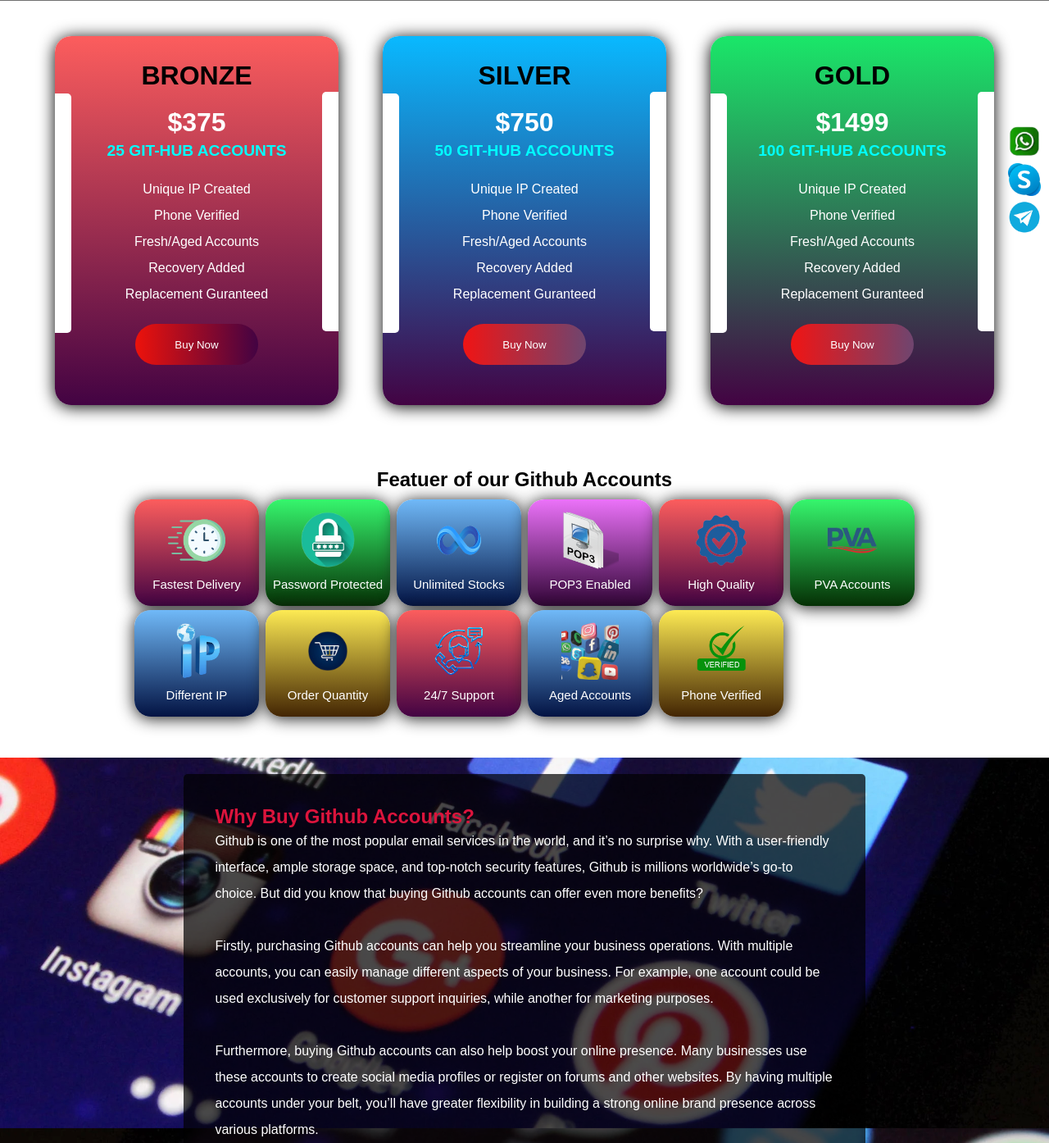
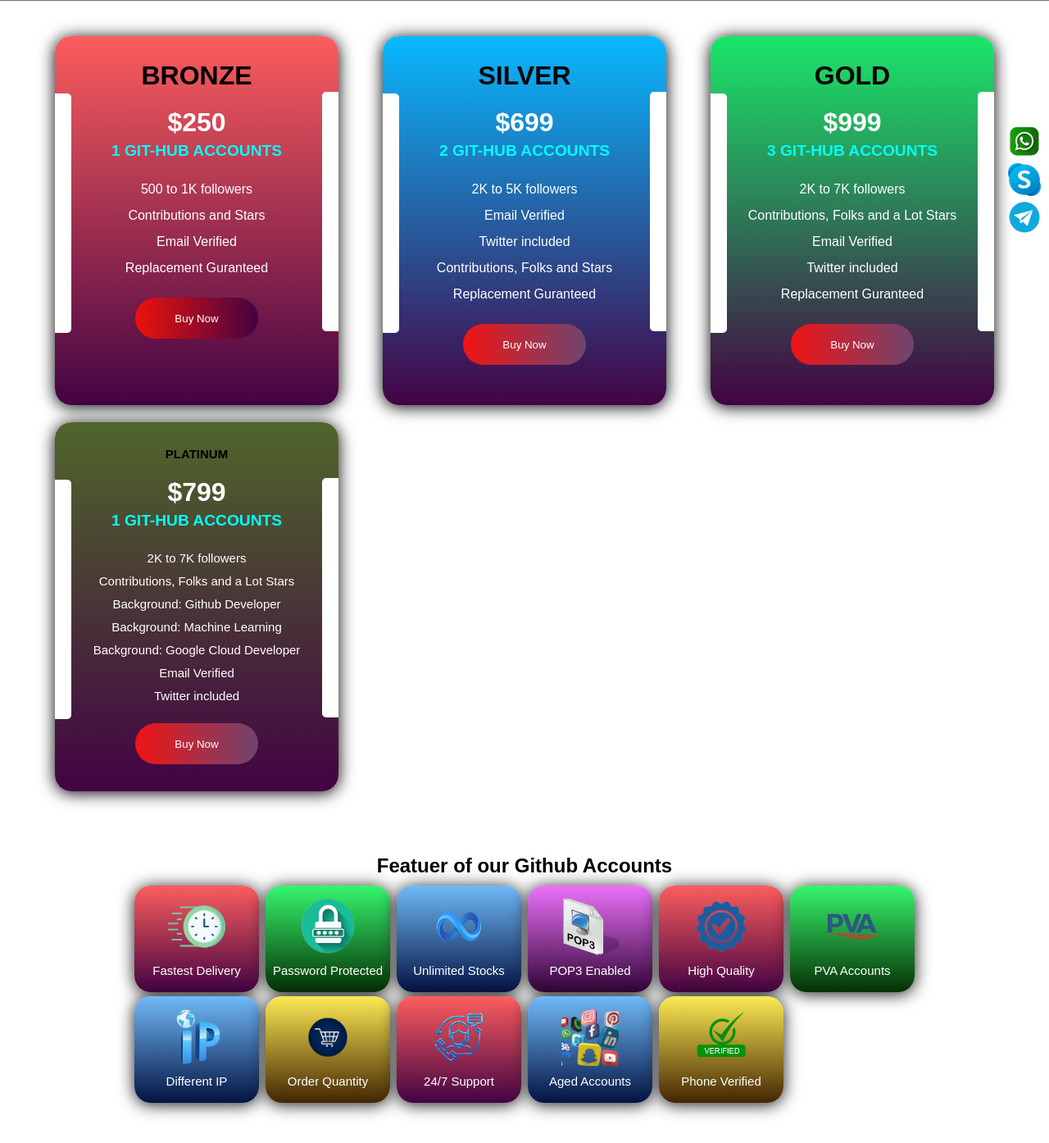
Before and after one commit to NI-Tushar/pvaatoz, a Laravel app: page /buy_github in a window 1280 px wide. Shown: the part 482-1876 px from the top of the page at 82% size. Run offline with Laravel 10, Linux system fonts and the light colour scheme; some libraries are stand-ins or nearby versions.

Commit message:
new product price and feature updated

```diff
--- a/resources/views/products/github.blade.php
+++ b/resources/views/products/github.blade.php
@@ -84,14 +84,13 @@
                         <div class="right_line"></div>
                         <div class="price-card-desc">
                         <h3>BRONZE</h3>
-                            <h1 class="price"><span>$</span>375</h1>
-                            <h5>25 GIT-HUB ACCOUNTS</h5>
-                            <p>Unique IP Created</p>
-                            <p>Phone Verified</p>
-                            <p>Fresh/Aged Accounts</p>
-                            <p>Recovery Added</p>
+                            <h1 class="price"><span>$</span>250</h1>
+                            <h5>1 GIT-HUB ACCOUNTS</h5>
+                            <p>500 to 1K followers</p>
+                            <p>Contributions and Stars</p>
+                            <p>Email Verified</p>
                             <p>Replacement Guranteed</p>
-                            <a href="{{url('/github_price/25/ Github Accounts/Bronze/400/375')}}"><button class="btn-2">Buy Now</button></a>
+                            <a href="{{url('/github_price/25/ Github Accounts/Bronze/400/250')}}"><button class="btn-2">Buy Now</button></a>
                         </div>
                     </div>
                 </div>
@@ -104,14 +103,14 @@
                         <div class="right_line"></div>
                         <div class="price-card-desc">
                             <h3>SILVER</h3>
-                            <h1 class="price"><span>$</span>750</h1>
-                            <h5>50 GIT-HUB ACCOUNTS</h5>
-                            <p>Unique IP Created</p>
-                            <p>Phone Verified</p>
-                            <p>Fresh/Aged Accounts</p>
-                            <p>Recovery Added</p>
+                            <h1 class="price"><span>$</span>699</h1>
+                            <h5>2 GIT-HUB ACCOUNTS</h5>
+                            <p>2K to 5K followers</p>
+                            <p>Email Verified</p>
+                            <p>Twitter included</p>
+                            <p>Contributions, Folks and Stars</p>
                             <p>Replacement Guranteed</p>
-                            <a href="{{url('/github_price/50/ Github Accounts/Bronze/800/750')}}"><button class="btn-3">Buy Now</button></a>
+                            <a href="{{url('/github_price/50/ Github Accounts/Bronze/800/699')}}"><button class="btn-3">Buy Now</button></a>
                         </div>
                     </div>
                 </div>
@@ -126,38 +125,49 @@
                         <div class="right_line"></div>
                         <div class="price-card-desc">
                             <h3>GOLD</h3>
-                            <h1 class="price"><span>$</span>1499</h1>
-                            <h5>100 GIT-HUB ACCOUNTS</h5>
-                            <p>Unique IP Created</p>
-                            <p>Phone Verified</p>
-                            <p>Fresh/Aged Accounts</p>
-                            <p>Recovery Added</p>
+                            <h1 class="price"><span>$</span>999</h1>
+                            <h5>3 GIT-HUB ACCOUNTS</h5>
+                            <p>2K to 7K followers</p>
+                            <p>Contributions, Folks and a Lot Stars</p>
+                            <p>Email Verified</p>
+                            <p>Twitter included</p>
                             <p>Replacement Guranteed</p>
-                            <a href="{{url('/github_price/100/ Github Accounts/Bronze/1800/1499')}}"><button class="btn-3">Buy Now</button></a>
+                            <a href="{{url('/github_price/100/ Github Accounts/Bronze/1200/999')}}"><button class="btn-3">Buy Now</button></a>
                         </div>
                     </div>
                 </div>
 
 
-
-                <!-- <div class="price-card">
+           <style>
+            .small_p .price-card-desc h3{
+              font-size:15px !important;
+            }
+            .small_p p{
+              font-size:15px;
+              margin-bottom:-2px;
+            }
+           </style>
+              <div class="price-card small_p">
                     <div style="background-image: linear-gradient(to bottom, rgb(79, 102, 43), rgb(67, 3, 67));"
                     class="card-body">
                     <div class="left_line"></div>
                     <div class="right_line"></div>
                     <div class="price-card-desc">
                         <h3>PLATINUM</h3>
-                        <h1 class="price"><span>$</span>150</h1>
-                        <h5>200 GIT-HUB ACCOUNTS</h5>
-                        <p>Unique IP Created</p>
-                        <p>Phone Verified</p>
-                        <p>Fresh/Aged Accounts</p>
-                        <p>Recovery Added</p>
-                        <p>Replacement Guranteed</p>
-                        <a href="{{url('/github_price/50/ Github Accounts/Bronze/25/15')}}"><button class="btn-3">Buy Now</button></a>
+                        <h1 class="price"><span>$</span>799</h1>
+                        <h5>1 GIT-HUB ACCOUNTS</h5>
+                        <p>2K to 7K followers</p>
+                        <p>Contributions, Folks and a Lot Stars</p>
+                        <p>Background: Github Developer</p>
+                        <p>Background: Machine Learning</p>
+                        <p>Background: Google Cloud Developer</p>
+                        <p>Email Verified</p>
+                        <p>Twitter included</p>
+                        <a href="{{url('/github_price/50/ Github Accounts/Bronze/1200/799')}}"><button class="btn-3">Buy Now</button></a>
                     </div>
                 </div>
                 </div>
+                    <!--
 
                 <div class="price-card">
                     <div style="background-image: linear-gradient(to bottom, rgb(255, 210, 9), rgb(67, 3, 67));"
```
Also changed, not shown: resources/views/products/linkedin.blade.php (+12 -14 lines), resources/views/products/medium.blade.php (+9 -7 lines), resources/views/products/ticketmaster.blade.php (+31 -29 lines).
